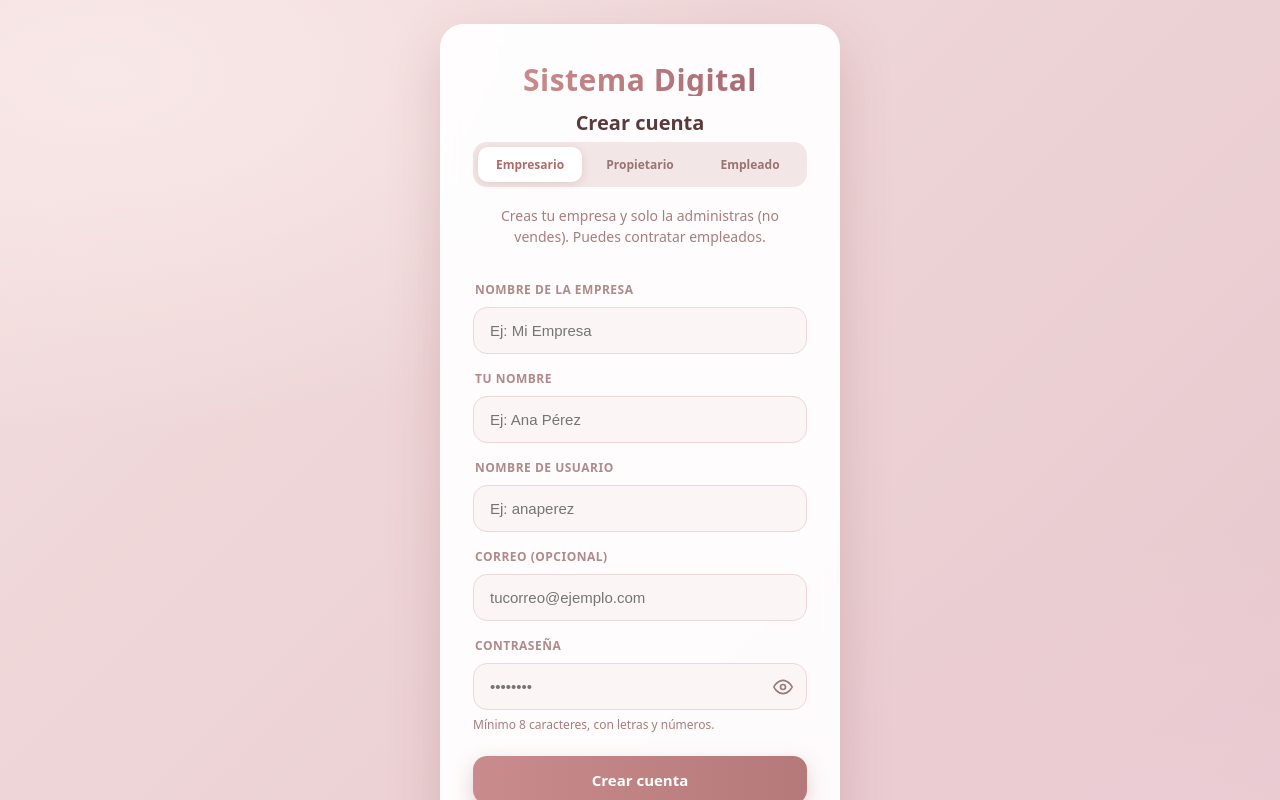
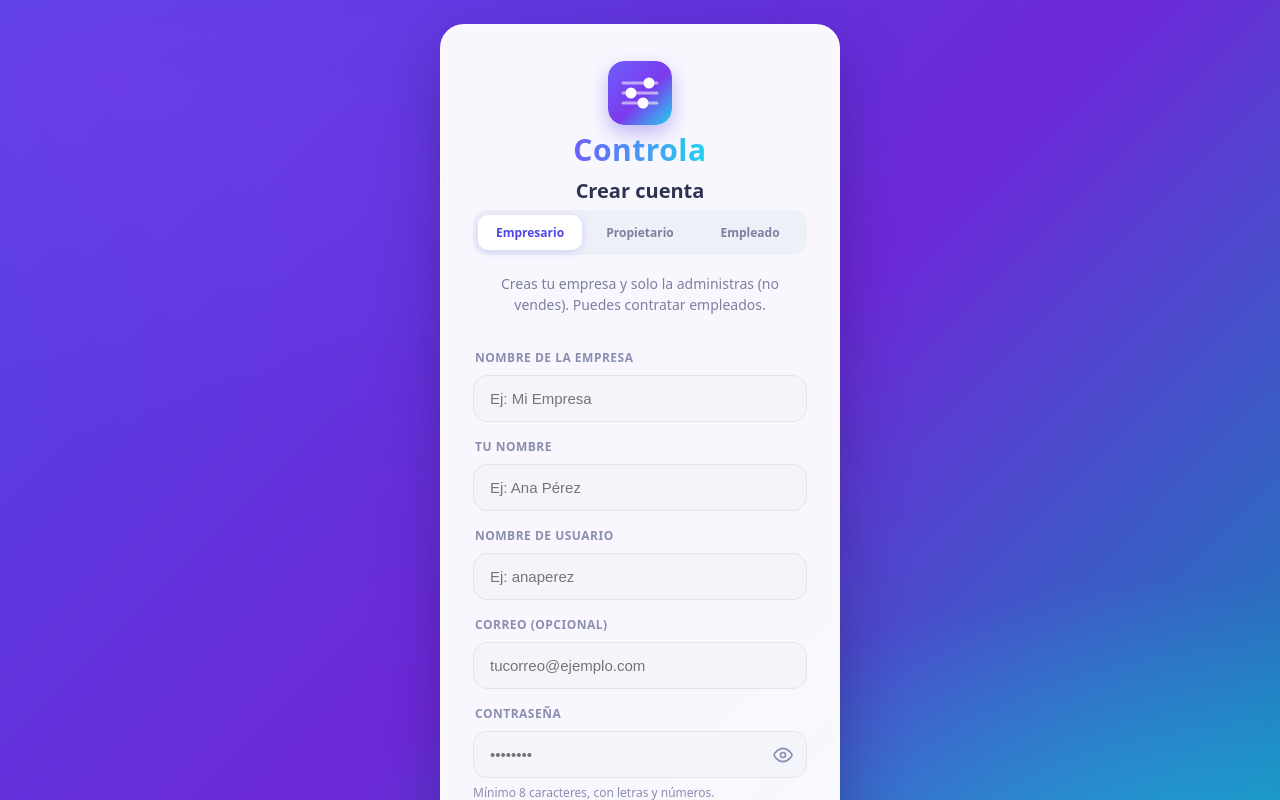
Before and after one commit to JulRiv07/Sistema-digital, a React (Vite) app in the folder frontend/: page / in a window 1280 px wide. Both pictures are taken after a click on the button "Crear empresa". Shown: the top 800 px of the page. Built offline with nearby package versions, Linux system fonts and the light colour scheme; no server answers.

Commit message:
feat: marca Controla (logo, icono, login moderno y nombre en toda la app)

```diff
--- a/frontend/index.html
+++ b/frontend/index.html
@@ -2,12 +2,12 @@
 <html lang="en">
   <head>
     <meta charset="UTF-8" />
-    <link rel="icon" type="image/svg+xml" href="/vite.svg" />
+    <link rel="icon" type="image/svg+xml" href="/controla.svg" />
     <meta
       name="viewport"
       content="width=device-width, initial-scale=1.0, maximum-scale=1.0, user-scalable=no"
     />
-    <title>Postres Juli</title>
+    <title>Controla</title>
   </head>
   <body>
     <div id="root"></div>
--- a/frontend/src/components/Footer.jsx
+++ b/frontend/src/components/Footer.jsx
@@ -18,7 +18,7 @@ function fraseAleatoria(excluir) {
 function Footer() {
   const { usuario } = useAuth();
 
-  const empresaNombre = usuario?.empresa_nombre || "Sistema Digital";
+  const empresaNombre = usuario?.empresa_nombre || "Controla";
   const esPrincipal = empresaNombre === EMPRESA_PRINCIPAL;
   const anio = new Date().getFullYear();
 
@@ -45,7 +45,7 @@ function Footer() {
       ) : (
         <p className="footer-info">
           {empresaNombre} <br />
-          {anio} · Powered by Sistema Digital
+          {anio} · Powered by Controla
         </p>
       )}
     </footer>
--- a/frontend/src/components/Header.css
+++ b/frontend/src/components/Header.css
@@ -5,6 +5,28 @@
   align-items: center;
   gap: 6px;
   padding: 14px 40px;
+}
+
+.header-app {
+  display: flex;
+  align-items: center;
+  gap: 8px;
+}
+
+.header-app-logo {
+  width: 26px;
+  height: 26px;
+  border-radius: 7px;
+}
+
+.header-app-name {
+  font-weight: 800;
+  font-size: 18px;
+  letter-spacing: 0.5px;
+  background: linear-gradient(90deg, #6d5efc, #22d3ee);
+  -webkit-background-clip: text;
+  background-clip: text;
+  -webkit-text-fill-color: transparent;
 }
 
 .header-brand {
--- a/frontend/src/components/Header.jsx
+++ b/frontend/src/components/Header.jsx
@@ -8,12 +8,17 @@ const EMPRESA_PRINCIPAL = "Postres Juli";
 function Header() {
   const { usuario, cerrarSesion } = useAuth();
 
-  const empresaNombre = usuario?.empresa_nombre || "Sistema Digital";
+  const empresaNombre = usuario?.empresa_nombre || "Controla";
   const esPrincipal = empresaNombre === EMPRESA_PRINCIPAL;
   const logoEmpresa = usuario?.empresa_logo;
 
   return (
     <header className="header">
+      <div className="header-app">
+        <img src="/controla.svg" alt="Controla" className="header-app-logo" />
+        <span className="header-app-name">Controla</span>
+      </div>
+
       <div className="header-brand">
         {logoEmpresa ? (
           <img src={logoEmpresa} alt="Logo" className="header-logo" />
--- a/frontend/src/pages/Auth.css
+++ b/frontend/src/pages/Auth.css
@@ -7,21 +7,21 @@
   padding: 24px;
   box-sizing: border-box;
   background:
-    radial-gradient(1100px 600px at 8% 8%, #f9e8e8 0%, transparent 60%),
-    radial-gradient(1000px 600px at 92% 92%, #ecccd4 0%, transparent 55%),
-    linear-gradient(135deg, #f3dede 0%, #e6c7cd 100%);
+    radial-gradient(1100px 600px at 8% 8%, rgba(124, 58, 237, 0.55) 0%, transparent 60%),
+    radial-gradient(1000px 600px at 92% 92%, rgba(34, 211, 238, 0.5) 0%, transparent 55%),
+    linear-gradient(135deg, #4f46e5 0%, #6d28d9 50%, #0891b2 100%);
 }
 
 .auth-card {
   width: 100%;
   max-width: 400px;
-  background: rgba(255, 255, 255, 0.92);
+  background: rgba(255, 255, 255, 0.96);
   backdrop-filter: blur(8px);
   -webkit-backdrop-filter: blur(8px);
   border: 1px solid rgba(255, 255, 255, 0.6);
   border-radius: 24px;
-  padding: 38px 32px;
-  box-shadow: 0 20px 50px rgba(150, 90, 95, 0.25);
+  padding: 36px 32px;
+  box-shadow: 0 24px 60px rgba(30, 20, 80, 0.35);
   display: flex;
   flex-direction: column;
   align-items: center;
@@ -34,28 +34,36 @@
   to { opacity: 1; transform: translateY(0); }
 }
 
+.auth-logo {
+  width: 64px;
+  height: 64px;
+  border-radius: 16px;
+  box-shadow: 0 8px 20px rgba(79, 70, 229, 0.35);
+  margin-bottom: 8px;
+}
+
 .auth-brand {
   margin: 0 0 2px;
   font-size: 30px;
   font-weight: 800;
   letter-spacing: 0.5px;
   text-align: center;
-  background: linear-gradient(90deg, #c98b8b, #a86a72);
+  background: linear-gradient(90deg, #6d5efc, #22d3ee);
   -webkit-background-clip: text;
   background-clip: text;
   -webkit-text-fill-color: transparent;
 }
 
 .auth-title {
-  margin: 10px 0 4px;
-  color: #5a3a3a;
+  margin: 8px 0 4px;
+  color: #2e3350;
   font-size: 20px;
   font-weight: 700;
 }
 
 .auth-subtitle {
   margin: 0 0 22px;
-  color: #a87d7d;
+  color: #7b80a0;
   font-size: 14px;
   text-align: center;
 }
@@ -65,7 +73,6 @@
   gap: 4px;
 }
 
-/* Etiquetas modernas: texto pequeño en mayúsculas, sin "chip" */
 .auth-card .form-container label {
   background: none;
   border-radius: 0;
@@ -74,45 +81,43 @@
   font-weight: 700;
   letter-spacing: 0.5px;
   text-transform: uppercase;
-  color: #b08a8a;
+  color: #8a8fb0;
 }
 
-/* Inputs modernos */
 .auth-card .form-container input {
-  background: #fbf5f5;
-  border: 1.5px solid #ecd8d8;
+  background: #f4f5fb;
+  border: 1.5px solid #e2e4f0;
   border-radius: 14px;
   padding: 14px 16px;
   font-size: 15px;
+  color: #20243d;
   transition: border-color 0.2s, box-shadow 0.2s;
 }
 
 .auth-card .form-container input:focus {
-  border-color: #c98b8b;
-  box-shadow: 0 0 0 4px rgba(201, 139, 139, 0.18);
+  border-color: #6d5efc;
+  box-shadow: 0 0 0 4px rgba(109, 94, 252, 0.18);
 }
 
-/* Espacio para el ojito en los campos de contraseña */
 .auth-card .password-field input {
   padding-right: 48px;
 }
 
-/* Botón principal moderno */
 .auth-card .form-container button {
   margin-top: 18px;
   padding: 14px;
   border-radius: 14px;
   font-size: 15px;
   color: white;
-  background: linear-gradient(90deg, #c98b8b, #b67979);
-  box-shadow: 0 8px 20px rgba(182, 121, 121, 0.35);
+  background: linear-gradient(90deg, #6d5efc, #22d3ee);
+  box-shadow: 0 8px 20px rgba(79, 70, 229, 0.35);
   transition: transform 0.15s ease, box-shadow 0.2s ease, opacity 0.2s;
 }
 
 .auth-card .form-container button:hover {
   transform: translateY(-1px);
-  box-shadow: 0 12px 26px rgba(182, 121, 121, 0.45);
-  background: linear-gradient(90deg, #c98b8b, #b67979);
+  box-shadow: 0 12px 26px rgba(79, 70, 229, 0.45);
+  background: linear-gradient(90deg, #6d5efc, #22d3ee);
 }
 
 .auth-card .form-container button:disabled {
@@ -122,13 +127,12 @@
   cursor: not-allowed;
 }
 
-/* Selector empresario / empleado: control segmentado */
 .auth-toggle {
   display: flex;
   width: 100%;
   gap: 6px;
   margin-bottom: 18px;
-  background: #f3e6e6;
+  background: #eef0f8;
   padding: 5px;
   border-radius: 14px;
   box-sizing: border-box;
@@ -140,7 +144,7 @@
   border: none;
   border-radius: 10px;
   background: transparent;
-  color: #9b7373;
+  color: #7b80a0;
   font-weight: 700;
   font-size: 12px;
   cursor: pointer;
@@ -149,8 +153,8 @@
 
 .auth-toggle button.active {
   background: #ffffff;
-  color: #b06a6a;
-  box-shadow: 0 2px 8px rgba(150, 90, 95, 0.18);
+  color: #4f46e5;
+  box-shadow: 0 2px 8px rgba(79, 70, 229, 0.2);
 }
 
 .auth-error {
@@ -169,20 +173,20 @@
 .auth-hint {
   margin: 2px 0 0;
   font-size: 12px;
-  color: #a87d7d;
+  color: #8a8fb0;
 }
 
 .auth-switch {
   margin-top: 22px;
   font-size: 14px;
-  color: #6b5555;
+  color: #5a5f7d;
   text-align: center;
 }
 
 .auth-link {
   background: none;
   border: none;
-  color: #c98b8b;
+  color: #6d5efc;
   font-weight: 700;
   cursor: pointer;
   padding: 0;
@@ -190,11 +194,10 @@
   font-family: inherit;
 }
 .auth-link:hover {
-  color: #b67979;
+  color: #4f46e5;
   text-decoration: underline;
 }
 
-/* Campo de contraseña con ojito */
 .password-field {
   position: relative;
   display: flex;
@@ -215,7 +218,7 @@
   padding: 4px;
   background: none;
   border: none;
-  color: #9a7a7a;
+  color: #8a8fb0;
   line-height: 0;
   display: flex;
   align-items: center;
@@ -226,7 +229,7 @@
 
 .form-container .password-field .password-toggle:hover {
   background: none;
-  color: #6a4a4a;
+  color: #4f46e5;
   transform: none;
 }
 
@@ -236,7 +239,7 @@
   display: flex;
   align-items: center;
   justify-content: center;
-  background: linear-gradient(135deg, #f3dede 0%, #e6c7cd 100%);
-  color: #8a5a5a;
+  background: linear-gradient(135deg, #4f46e5 0%, #6d28d9 50%, #0891b2 100%);
+  color: #ffffff;
   font-size: 18px;
 }
--- a/frontend/src/pages/Login.jsx
+++ b/frontend/src/pages/Login.jsx
@@ -36,7 +36,8 @@ function Login({ irARegistro }) {
   return (
     <div className="auth-page">
       <div className="auth-card">
-        <h1 className="auth-brand">Sistema Digital</h1>
+        <img src="/controla.svg" alt="Controla" className="auth-logo" />
+        <h1 className="auth-brand">Controla</h1>
         <h2 className="auth-title">Iniciar sesión</h2>
         <p className="auth-subtitle">Bienvenid@ de nuevo</p>
 
--- a/frontend/src/pages/Registro.jsx
+++ b/frontend/src/pages/Registro.jsx
@@ -66,7 +66,8 @@ function Registro({ irALogin }) {
   return (
     <div className="auth-page">
       <div className="auth-card">
-        <h1 className="auth-brand">Sistema Digital</h1>
+        <img src="/controla.svg" alt="Controla" className="auth-logo" />
+        <h1 className="auth-brand">Controla</h1>
         <h2 className="auth-title">Crear cuenta</h2>
 
         <div className="auth-toggle">
```
Also changed, not shown: frontend/public/controla.svg (added).
